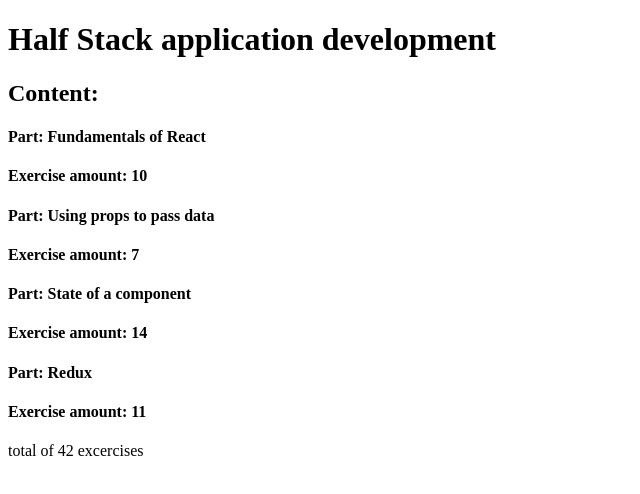
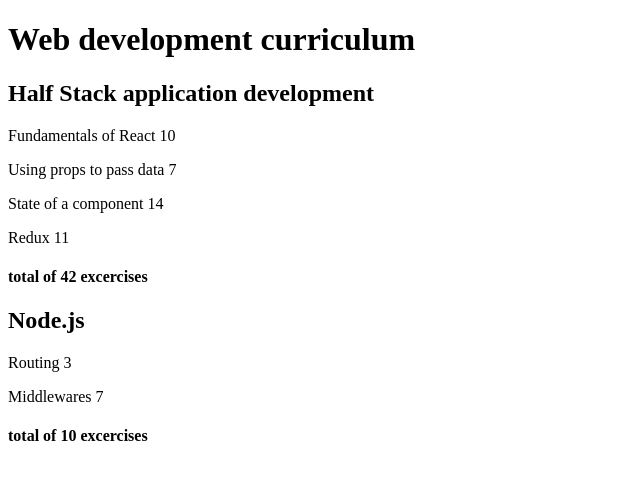
Before and after one commit to Tartsi/fullstack-kurssi, a React (Vite) app in the folder osa1/kurssitiedot/: page / in a window 1280 px wide. Shown: the top 494 px of the page, without its empty margins (0-640 px from the left). Built offline with nearby package versions, Linux system fonts and the light colour scheme.

Commit message:
Kurssitiedot step9

```diff
--- a/osa1/kurssitiedot/src/App.jsx
+++ b/osa1/kurssitiedot/src/App.jsx
@@ -1,11 +1,9 @@
-import { useEffect, useState } from "react"
-
 const Header = (props) => {
 
   return (
     <>
     <h1>
-      {props.course}
+      {props.text}
     </h1>
     </>
   )
@@ -19,8 +17,7 @@ const Part = (props) => {
 
   return (
     <>
-    <h4>Part: {partName}</h4>
-    <h4>Exercise amount: {exerciseAmount}</h4>
+    <p>{partName} {exerciseAmount}</p>
     </>
     )
 
@@ -33,7 +30,7 @@ const Total = (props) => {
 
   return (
     <div>
-      total of {total} excercises
+      <h4>total of {total} excercises</h4>
     </div>
   )
 
@@ -41,18 +38,16 @@ const Total = (props) => {
 
 const Content = (props) => {
 
-  const { parts } = props
+  const courseParts = props.coursePart.map(part => [part.id, part.name, part.exercises])
 
   return (
     <>
-    <h2>
-      Content:
-    </h2>
     <div>
-      {parts.map(part =>
+      <h2>{props.courseHeader}</h2>
+      {courseParts.map(part =>
         <Part key={part[0]} name={part[1]} excercise={part[2]}/>
       )}
-      <Total parts={parts}/>
+      <Total parts={courseParts}/>
     </div>
     </>
   )
@@ -61,15 +56,12 @@ const Content = (props) => {
 
 const Course = (props) => {
 
-  const { course } = props
-  const courseName = course.name
-  const courseParts = course.parts.map(part => [part.id, part.name, part.exercises])
-
-
   return (
     <div>
-      <Header course={courseName}/>
-      <Content parts={courseParts}/>
+      <Header text={'Web development curriculum'}/>
+      {props.course.map(course =>
+        <Content key={course.id} courseHeader={course.name} coursePart={course.parts}/>
+      )}
     </div>
   )
 
@@ -77,7 +69,8 @@ const Course = (props) => {
 
 const App = () => {
 
-  const course = {
+  const courses = [
+    {
       name: 'Half Stack application development',
       id: 1,
       parts: [
@@ -102,11 +95,28 @@ const App = () => {
           id: 4
         }
       ]
+    },
+    {
+      name: 'Node.js',
+      id: 2,
+      parts: [
+        {
+          name: 'Routing',
+          exercises: 3,
+          id: 1
+        },
+        {
+          name: 'Middlewares',
+          exercises: 7,
+          id: 2
         }
+      ]
+    }
+  ]
 
   return (
     <div>
-      <Course course={course} />
+      <Course course={courses} />
     </div>
   )
 }
```
Lines whose indentation alone changed are shown as unchanged.
